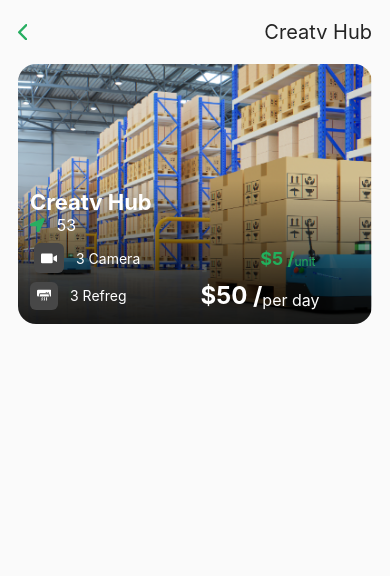
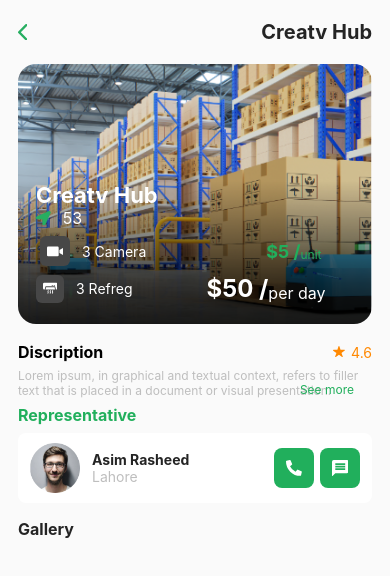
Before and after one commit to ibilalchaudhary/warehouse-client, a React Native app: screen /WarehouseCardDetails in a window 390 px wide. Shown: the top 576 px of the page. Built offline with nearby package versions, Linux system fonts and the light colour scheme.

Commit message:
warehouse fdetails

```diff
--- a/src/Components/Header.js
+++ b/src/Components/Header.js
@@ -35,6 +35,7 @@ export default function Header({onPress, heading}) {
           style={{
             marginLeft: 10,
             fontSize: 20,
+            fontWeight: 'bold',
             color: TEXT_COLOR,
           }}>
           {heading}
--- a/src/Components/WarehouseCard.js
+++ b/src/Components/WarehouseCard.js
@@ -14,8 +14,8 @@ export default function WarehouseCard() {
       <View
         style={{
           position: 'absolute',
-          marginLeft: 6,
-          marginTop: 120,
+          padding: 8,
+          marginTop: 110,
         }}>
         <Text style={{fontSize: 22, fontWeight: 'bold', color: WHITE}}>
           Creatv Hub
--- a/src/Components/WarehouseMainCard.js
+++ b/src/Components/WarehouseMainCard.js
@@ -25,8 +25,8 @@ export default function WarehouseMainCard() {
       <View
         style={{
           position: 'absolute',
-          marginHorizontal: 12,
-          marginTop: 125,
+          marginTop: 100,
+          padding: 18,
         }}>
         <Text
           style={{
--- a/src/Screens/SignInformationScreen.js
+++ b/src/Screens/SignInformationScreen.js
@@ -185,6 +185,7 @@ export default class SignInformationScreen extends Component {
                 justifyContent: 'center',
                 alignItems: 'center',
                 marginTop: 120,
+                marginBottom: 50,
               }}>
               <Buttons
                 placeholder="Save"
--- a/src/Screens/SigninScreen.js
+++ b/src/Screens/SigninScreen.js
@@ -151,6 +151,7 @@ export default class SigninScreen extends Component {
                 flexDirection: 'row',
                 justifyContent: 'center',
                 alignItems: 'center',
+                marginBottom: 50,
               }}>
               <Text>Already have a account?</Text>
               <TouchableOpacity
--- a/src/Screens/SignupScreen.js
+++ b/src/Screens/SignupScreen.js
@@ -183,6 +183,7 @@ export default class SignupScreen extends Component {
                 flexDirection: 'row',
                 justifyContent: 'center',
                 alignItems: 'center',
+                marginBottom: 50,
               }}>
               <Text>Already have a account?</Text>
               <TouchableOpacity
--- a/src/Screens/WarehouseCardDetailsScreen.js
+++ b/src/Screens/WarehouseCardDetailsScreen.js
@@ -1,24 +1,10 @@
 import React, {Component} from 'react';
-import {
-  DARK,
-  DISABLE,
-  INPUT_BG,
-  PRIMARY,
-  SECONDARY,
-  TEXT_COLOR,
-  WHITE,
-} from '../Constants/Colors';
-import {
-  View,
-  Text,
-  ImageBackground,
-  TouchableOpacity,
-  ScrollView,
-  Image,
-} from 'react-native';
+import {PRIMARY, SECONDARY, TEXT_COLOR, WHITE} from '../Constants/Colors';
+import {View, ScrollView, Image, Text, TouchableOpacity} from 'react-native';
 import Svg, {G, Path} from 'react-native-svg';
 import {height, width} from '../Constants/Dimensions';
 import Header from '../Components/Header';
+import WarehouseMainCard from '../Components/WarehouseMainCard';
 
 export default class WarehouseCardDetailsScreen extends Component {
   constructor(props) {
@@ -46,213 +32,160 @@ export default class WarehouseCardDetailsScreen extends Component {
 
           <ScrollView style={{flex: 1}}>
             <View style={{flex: 1, marginHorizontal: 18}}>
+              <WarehouseMainCard />
               <View
                 style={{
-                  position: 'relative',
-                  marginBottom: 12,
+                  display: 'flex',
+                  flexDirection: 'row',
+                  justifyContent: 'space-between',
+                  marginVertical: 6,
+                  alignItems: 'center',
                 }}>
-                <Image
-                  source={require('../Assets/warehouse__main__bg.png')}
-                  style={{borderRadius: 18, width: '100%', height: 260}}
-                />
-                <View
-                  style={{
-                    position: 'absolute',
-                    marginHorizontal: 12,
-                    marginTop: 125,
-                  }}>
-                  <Text
-                    style={{
-                      fontSize: 22,
-                      fontWeight: 'bold',
-                      color: WHITE,
-                    }}>
-                    Creatv Hub
+                <Text style={{fontSize: 16, fontWeight: 'bold'}}>
+                  Discription
                 </Text>
                 <View
                   style={{
                     display: 'flex',
                     flexDirection: 'row',
                     alignItems: 'center',
-                      marginBottom: 8,
                   }}>
                   <Svg
-                      style={{marginRight: 12}}
                     xmlns="http://www.w3.org/2000/svg"
-                      width={14.74}
-                      height={14.74}
-                      viewBox="0 0 12.74 12.74">
+                    width={11.93}
+                    height={11.078}
+                    viewBox="0 0 11.93 11.078">
                     <Path
-                        data-name="Icon awesome-location-arrow"
-                        d="M11.061.088L.715 4.863a1.206 1.206 0 00.478 2.308H5.57v4.377a1.206 1.206 0 002.308.478l4.775-10.347A1.241 1.241 0 0011.061.088z"
-                        fill="#27ae61"
+                      data-name="Icon ionic-ios-star"
+                      d="M11.477 3.835H7.56L6.37.282a.431.431 0 00-.81 0L4.37 3.835H.426A.427.427 0 000 4.261a.313.313 0 00.008.072.409.409 0 00.178.3l3.219 2.269-1.235 3.593a.427.427 0 00.146.479.412.412 0 00.24.1.522.522 0 00.266-.1l3.142-2.24 3.142 2.24a.5.5 0 00.266.1.383.383 0 00.237-.1.422.422 0 00.146-.479L8.519 6.903l3.193-2.29.077-.067a.407.407 0 00-.314-.711z"
+                      fill="#f80"
                     />
                   </Svg>
-                    <Text style={{color: WHITE, fontSize: 16}}>53</Text>
+                  <Text style={{marginLeft: 6, fontSize: 14, color: '#f80'}}>
+                    4.6
+                  </Text>
                 </View>
-                  <View
+              </View>
+              <Text style={{fontSize: 12, color: SECONDARY}}>
+                Lorem ipsum, in graphical and textual context, refers to filler
+                text that is placed in a document or visual presentation.
+              </Text>
+              <TouchableOpacity
                 style={{
                   display: 'flex',
                   flexDirection: 'row',
-                      justifyContent: 'center',
-                      alignItems: 'center',
+                  justifyContent: 'space-between',
+                  marginTop: -16,
+                  marginRight: 18,
+                }}>
+                <Text></Text>
+                <Text style={{color: PRIMARY, fontSize: 12}}>See more</Text>
+              </TouchableOpacity>
+
+              <Text
+                style={{
+                  fontSize: 16,
+                  color: PRIMARY,
+                  marginTop: 8,
+                  fontWeight: 'bold',
+                }}>
+                Representative
+              </Text>
+              <TouchableOpacity
+                style={{
+                  display: 'flex',
+                  flexDirection: 'row',
+                  justifyContent: 'space-between',
+                  height: 70,
+                  borderRadius: 8,
+                  backgroundColor: WHITE,
+                  marginVertical: 8,
+                  padding: 12,
                 }}>
                 <View
                   style={{
                     display: 'flex',
                     flexDirection: 'row',
                     alignItems: 'center',
-                        justifyContent: 'space-between',
                   }}>
-                      <View
-                        style={{
-                          justifyContent: 'center',
-                          alignItems: 'center',
-                          marginRight: 12,
-                          width: 30,
-                          height: 30,
-                          borderRadius: 6,
-                          backgroundColor: '#474747',
-                        }}>
-                        <Svg
-                          data-name="video-camera (2)"
-                          xmlns="http://www.w3.org/2000/svg"
-                          width={16.329}
-                          height={16.922}
-                          viewBox="0 0 18.329 10.922">
-                          <Path
-                            data-name="Path 2329"
-                            d="M11.834 0H1.273A1.274 1.274 0 000 1.273v8.376a1.274 1.274 0 001.273 1.273h10.561a1.274 1.274 0 001.273-1.273V1.273A1.274 1.274 0 0011.834 0zm0 0"
-                            fill="#fff"
+                  <Image
+                    source={require('../Assets/userPic.png')}
+                    style={{width: 50, height: 50, marginRight: 12}}
                   />
-                          <Path
-                            data-name="Path 2330"
-                            d="M13.955 7.205l4.374 2.388V1.357l-4.374 2.388zm0 0"
-                            fill="#fff"
-                          />
-                        </Svg>
-                      </View>
-                      <Text style={{color: WHITE}}>3 Camera</Text>
-                    </View>
-                    <View
-                      style={{
-                        display: 'flex',
-                        flexDirection: 'row',
-                        alignItems: 'flex-end',
-                        alignContent: 'flex-end',
-                        marginLeft: 120,
-                      }}>
+                  <View style={{display: 'flex', flexDirection: 'column'}}>
                     <Text
                       style={{
-                          color: PRIMARY,
-                          fontSize: 18,
+                        fontSize: 14,
+                        color: TEXT_COLOR,
                         fontWeight: 'bold',
                       }}>
-                        $5 /
+                      Asim Rasheed
                     </Text>
-                      <Text style={{color: PRIMARY, fontSize: 12}}>unit</Text>
+                    <Text style={{color: SECONDARY}}>Lahore</Text>
                   </View>
                 </View>
                 <View
                   style={{
                     display: 'flex',
                     flexDirection: 'row',
+                    justifyContent: 'space-between',
+                    alignItems: 'center',
+                  }}>
+                  <TouchableOpacity
+                    style={{
                       justifyContent: 'center',
+                      marginRight: 6,
                       alignItems: 'center',
-                      marginTop: 8,
+                      width: 40,
+                      height: 40,
+                      borderRadius: 8,
+                      backgroundColor: PRIMARY,
                     }}>
-                    <View
-                      style={{
-                        display: 'flex',
-                        flexDirection: 'row',
-                        alignItems: 'center',
-                        justifyContent: 'space-between',
-                      }}>
-                      <View
+                    <Svg
+                      data-name="Icon awesome-phone-alt"
+                      xmlns="http://www.w3.org/2000/svg"
+                      width={15.833}
+                      height={15.833}
+                      viewBox="0 0 15.833 15.833">
+                      <Path
+                        data-name="Icon awesome-phone-alt"
+                        d="M15.382 11.189L11.918 9.7a.742.742 0 00-.866.213l-1.534 1.879a11.463 11.463 0 01-5.48-5.48l1.875-1.534a.74.74 0 00.213-.866L4.642.449a.747.747 0 00-.85-.43L.575.761A.742.742 0 000 1.485a14.348 14.348 0 0014.349 14.349.742.742 0 00.724-.575l.742-3.216a.751.751 0 00-.433-.854z"
+                        fill="#fff"
+                      />
+                    </Svg>
+                  </TouchableOpacity>
+                  <TouchableOpacity
                     style={{
                       justifyContent: 'center',
                       alignItems: 'center',
-                          marginRight: 12,
-                          width: 28,
-                          height: 28,
-                          borderRadius: 6,
-                          backgroundColor: '#474747',
+                      width: 40,
+                      height: 40,
+                      borderRadius: 8,
+                      backgroundColor: PRIMARY,
                     }}>
                     <Svg
                       xmlns="http://www.w3.org/2000/svg"
-                          width={14.667}
-                          height={14.561}
-                          viewBox="0 0 19.667 14.561">
-                          <G data-name="Group 934">
-                            <G data-name="Group 933">
+                      width={16.5}
+                      height={16.5}
+                      viewBox="0 0 16.5 16.5">
                       <Path
-                                data-name="Path 2324"
-                                d="M15.506 5.862H4.16l-.681 3.026h12.708z"
+                        data-name="Icon material-message"
+                        d="M14.85 0H1.65A1.648 1.648 0 00.008 1.65L0 16.5l3.3-3.3h11.55a1.655 1.655 0 001.65-1.65v-9.9A1.655 1.655 0 0014.85 0zM13.2 9.9H3.3V8.25h9.9zm0-2.475H3.3v-1.65h9.9zm0-2.475H3.3V3.3h9.9z"
                         fill="#fff"
                       />
-                            </G>
-                          </G>
-                          <G data-name="Group 936">
-                            <G data-name="Group 935">
-                              <Path
-                                data-name="Path 2325"
-                                d="M17.965 0H1.7A1.7 1.7 0 000 1.7v5.484a1.7 1.7 0 001.7 1.7h.615l.836-3.717a.567.567 0 01.553-.443H15.96a.567.567 0 01.553.443l.836 3.717h.615a1.7 1.7 0 001.7-1.7V1.702A1.7 1.7 0 0017.965 0zm-5.106 3.971H12.1a.567.567 0 110-1.135h.756a.567.567 0 110 1.135zm2.647 0h-.756a.567.567 0 110-1.135h.756a.567.567 0 110 1.135z"
-                                fill="#fff"
-                              />
-                            </G>
-                          </G>
-                          <G data-name="Group 938">
-                            <G data-name="Group 937">
-                              <Path
-                                data-name="Path 2326"
-                                d="M10.212 11.472a.521.521 0 01.108-.338 1.632 1.632 0 00.27-.922.567.567 0 00-1.135 0 .521.521 0 01-.108.338 1.71 1.71 0 000 1.844.583.583 0 010 .677 1.633 1.633 0 00-.27.922.567.567 0 001.135 0 .521.521 0 01.108-.339 1.711 1.711 0 000-1.845.522.522 0 01-.108-.337z"
-                                fill="#fff"
-                              />
-                            </G>
-                          </G>
-                          <G data-name="Group 940">
-                            <G data-name="Group 939">
-                              <Path
-                                data-name="Path 2327"
-                                d="M7.186 11.472a.521.521 0 01.108-.338 1.632 1.632 0 00.27-.922.567.567 0 00-1.135 0 .521.521 0 01-.108.338 1.71 1.71 0 000 1.844.583.583 0 010 .677 1.633 1.633 0 00-.27.922.567.567 0 001.135 0 .521.521 0 01.108-.339 1.711 1.711 0 000-1.845.522.522 0 01-.108-.337z"
-                                fill="#fff"
-                              />
-                            </G>
-                          </G>
-                          <G data-name="Group 942">
-                            <G data-name="Group 941">
-                              <Path
-                                data-name="Path 2328"
-                                d="M13.238 11.472a.521.521 0 01.108-.338 1.632 1.632 0 00.27-.922.567.567 0 00-1.135 0 .521.521 0 01-.108.338 1.71 1.71 0 000 1.844.583.583 0 010 .677 1.633 1.633 0 00-.27.922.567.567 0 001.135 0 .521.521 0 01.108-.339 1.711 1.711 0 000-1.845.522.522 0 01-.108-.337z"
-                                fill="#fff"
-                              />
-                            </G>
-                          </G>
                     </Svg>
+                  </TouchableOpacity>
                 </View>
-                      <Text style={{color: WHITE}}>3 Refreg</Text>
-                    </View>
-                    <View
-                      style={{
-                        display: 'flex',
-                        flexDirection: 'row',
-                        alignItems: 'flex-end',
-                        alignContent: 'flex-end',
-                        marginLeft: 74,
-                      }}>
+              </TouchableOpacity>
               <Text
                 style={{
-                          color: WHITE,
-                          fontSize: 24,
+                  fontSize: 16,
+                  color: TEXT_COLOR,
+                  marginTop: 8,
                   fontWeight: 'bold',
                 }}>
-                        $50 /
+                Gallery
               </Text>
-                      <Text style={{color: WHITE, fontSize: 16}}>per day</Text>
-                    </View>
-                  </View>
-                </View>
-              </View>
             </View>
           </ScrollView>
         </View>
```
Also changed, not shown: src/Assets/galleryPic.png (added), 1 other file (tests, documents, lock files or other folders). Lines whose indentation alone changed are shown as unchanged.
